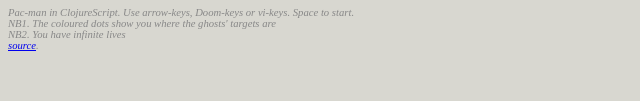
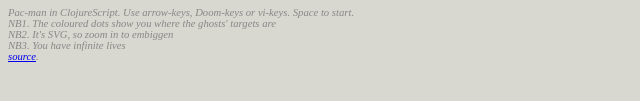
Before and after one commit to mjg123/pacman, a plain HTML site: page pacman.html in a window 1280 px wide. Shown: the part 313-414 px from the top of the page, 0-640 px from the left. Drawn offline with Linux system fonts and the light colour scheme.

Commit message:
updated html

```diff
--- a/pacman.html
+++ b/pacman.html
@@ -26,7 +26,9 @@
     <br/>
     NB1. The coloured dots show you where the ghosts' targets are
     <br/>
-    NB2. You have infinite lives
+    NB2. It's SVG, so zoom in to embiggen
+    <br/>
+    NB3. You have infinite lives
     <br/>
     <a href="https://github.com/mjg123/pacman/tree/gh-pages">source</a>.
 </div>
```
